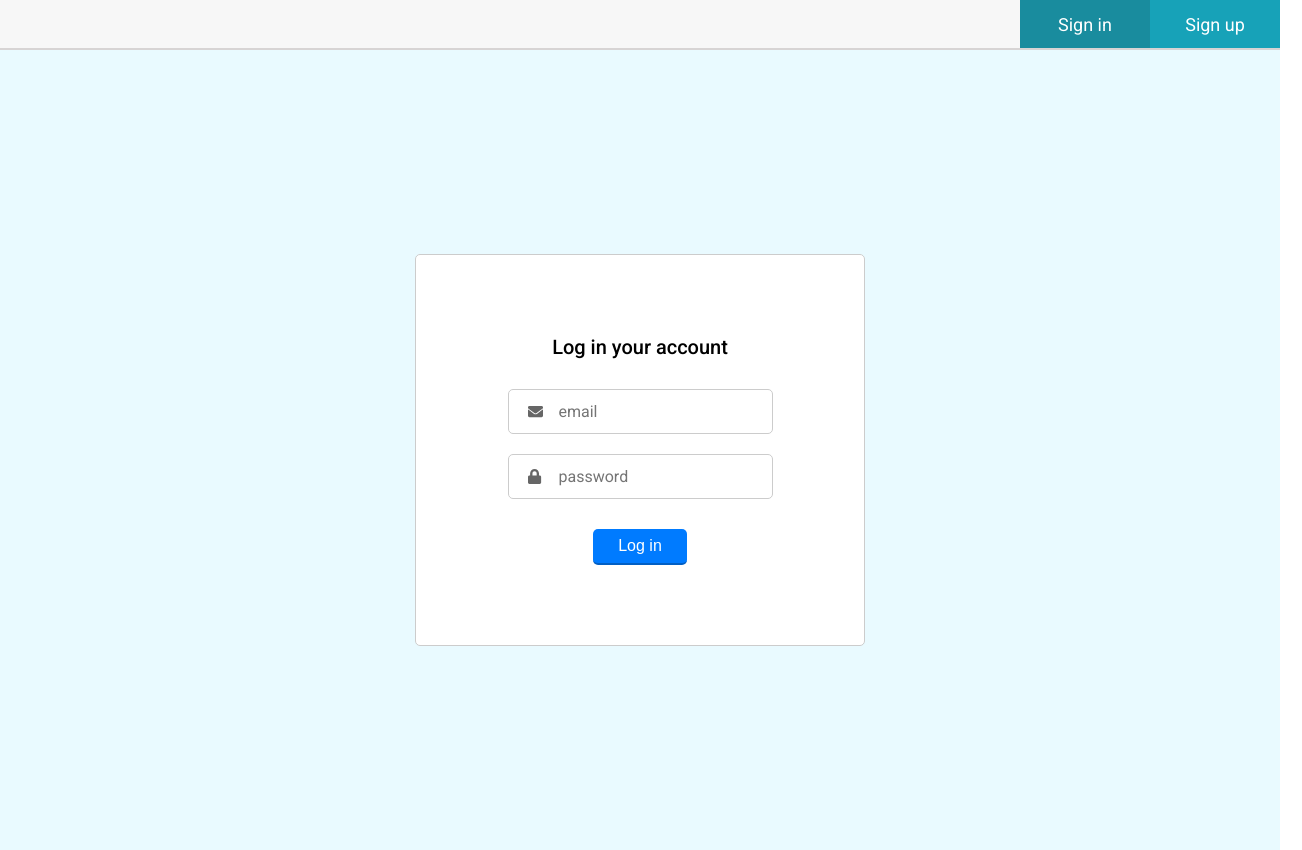
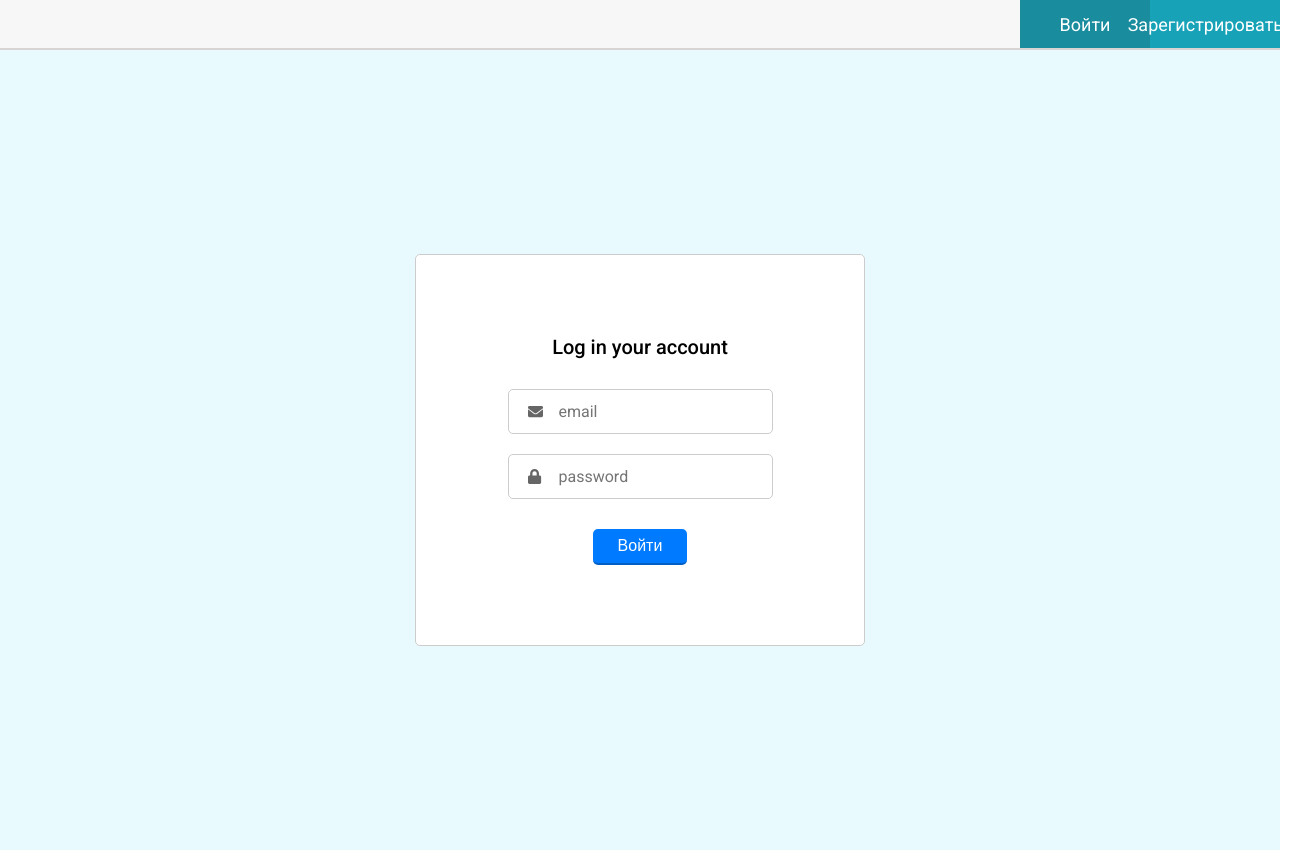
Before and after one commit to Dmitryaf/authorization, a React (Create React App) app in the folder client/: page /login in a window 1280 px wide. Shown: the whole page, 1302 px wide, since content can reach past the window. Built offline with nearby package versions, Linux system fonts and the light colour scheme; no server answers.

Commit message:
Renamed text

```diff
--- a/client/src/components/Header/Header.jsx
+++ b/client/src/components/Header/Header.jsx
@@ -17,7 +17,7 @@ function Header() {
             activeClassName={styles.active}
             className={styles.link}
           >
-            <span>Sign in</span>
+            <span>Войти</span>
           </NavLink>
         )}
 
@@ -27,7 +27,7 @@ function Header() {
             activeClassName={styles.active}
             className={styles.link}
           >
-            <span>Sign up</span>
+            <span>Зарегистрироваться</span>
           </NavLink>
         )}
 
@@ -37,7 +37,7 @@ function Header() {
             type='button'
             className={styles.link}
           >
-            <span>Log out</span>
+            <span>Выйти</span>
           </button>
         )}
       </div>
--- a/client/src/components/authorization/Login.jsx
+++ b/client/src/components/authorization/Login.jsx
@@ -51,7 +51,7 @@ function Login() {
         </div>
 
         <button type='submit' className='form__btn btn btn--animate'>
-          Log in
+          Войти
         </button>
       </form>
     </div>
--- a/client/src/components/authorization/Registration.jsx
+++ b/client/src/components/authorization/Registration.jsx
@@ -64,7 +64,7 @@ function Registration() {
           disabled={!email.inputValid || !password.inputValid}
           className='form__btn btn btn--animate'
         >
-          Sign up
+          Зарегистрироваться
         </button>
       </form>
     </div>
```
Also changed, not shown: 1 other file (tests, documents, lock files or other folders).
